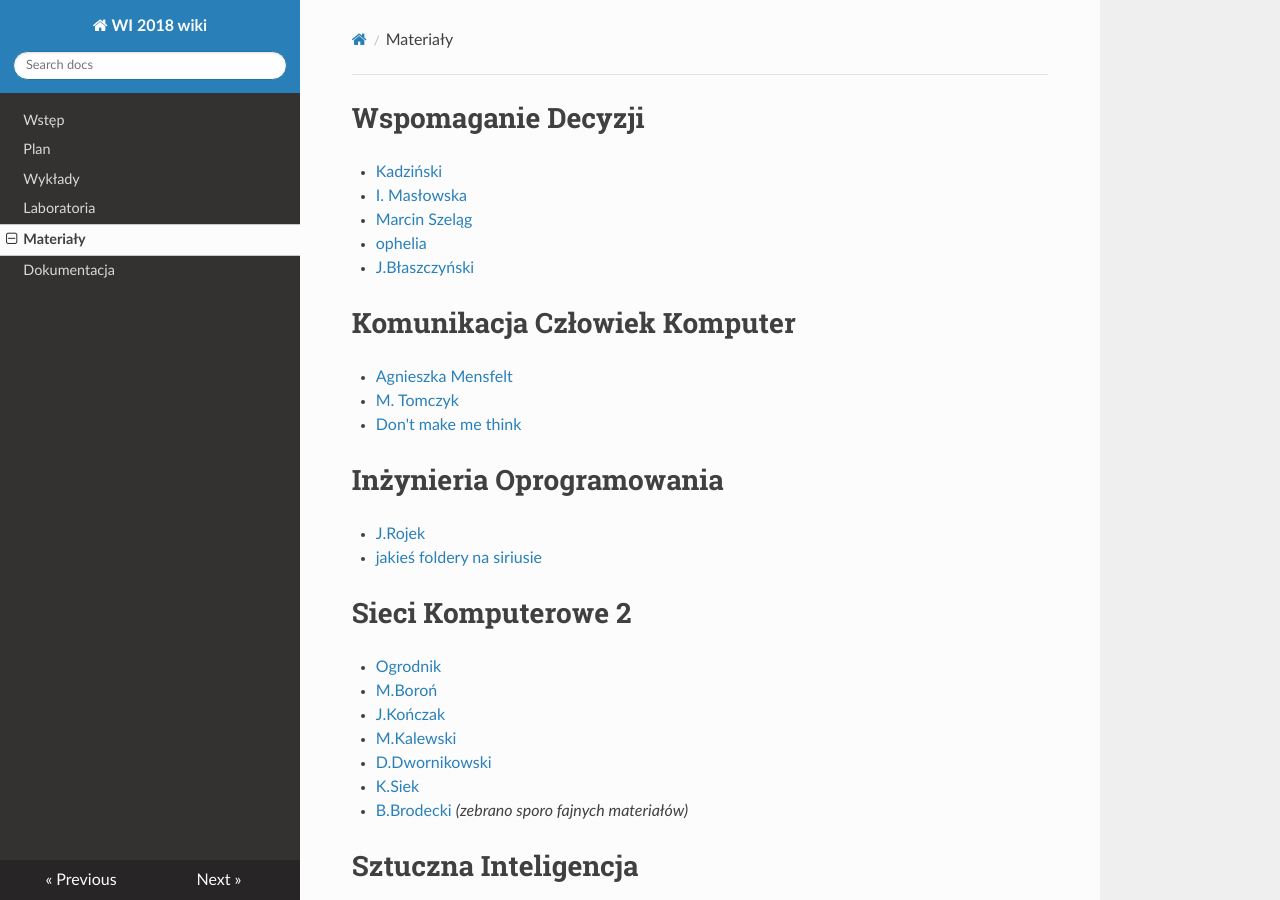
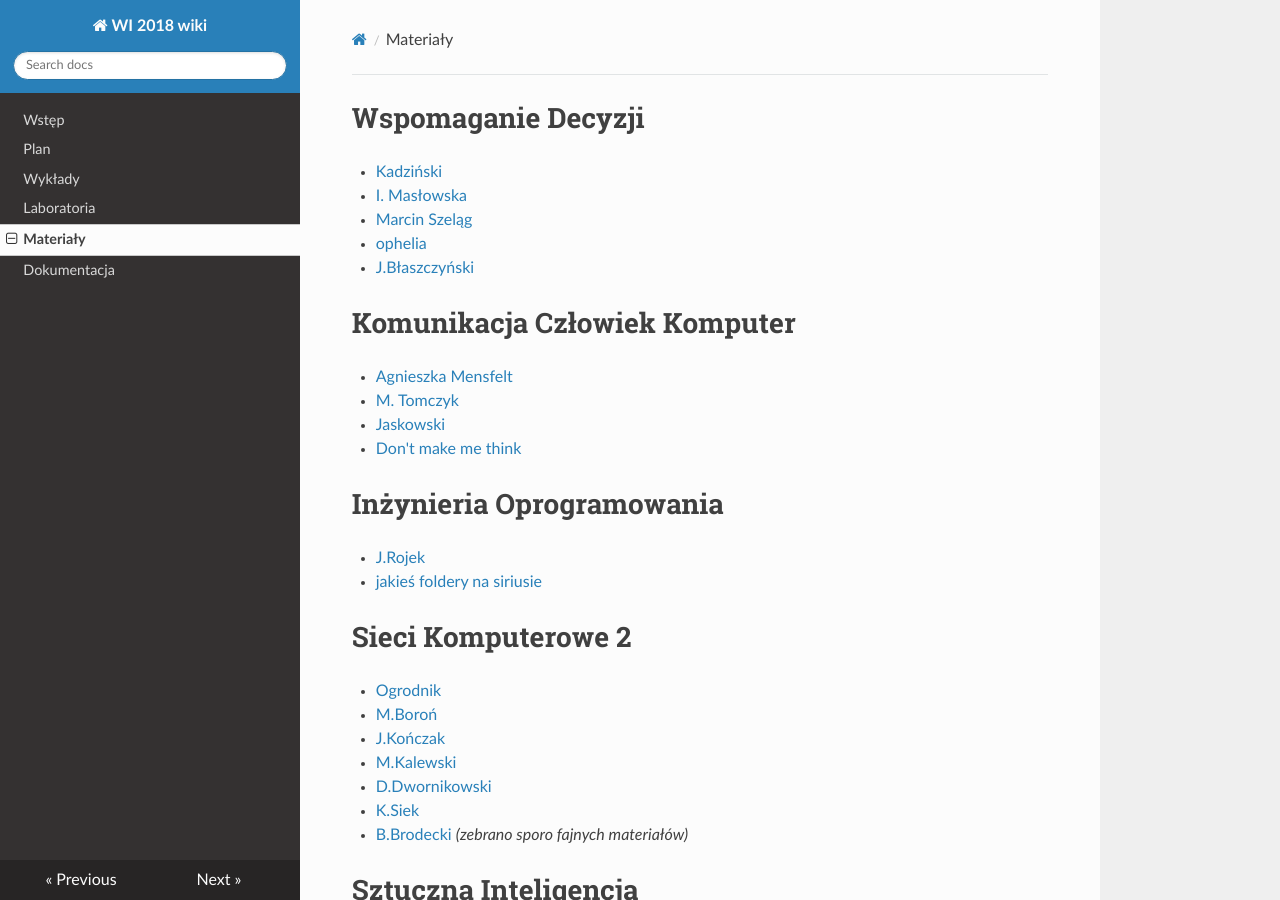
Before and after one commit to PUT-WI-18/wi18-wiki-sem5, an MkDocs documentation site: the page built from docs/materialy.md, in a window 1280 px wide and 900 px high. Built offline with MkDocs 1.6.1, drawn with Linux system fonts in a browser that asks for light colours; nearby versions of some CDN libraries.

Commit message:
Update materialy.md

```diff
--- a/docs/materialy.md
+++ b/docs/materialy.md
@@ -8,6 +8,7 @@
 # Komunikacja Człowiek Komputer
 - [Agnieszka Mensfelt](https://www.cs.put.poznan.pl/amensfelt/komunikacja-czlowiek-komputer/)
 - [M. Tomczyk](http://www.cs.put.poznan.pl/mtomczyk/index.php/kck-zasady-oceniania/)
+- [Jaskowski](http://www.cs.put.poznan.pl/wjaskowski/pub/teaching/kck/lectures/)
 - [Don't make me think](http://www.scottsdevelopers.com/dont-make-me-think-revisited.pdf)
 
 # Inżynieria Oprogramowania
```
